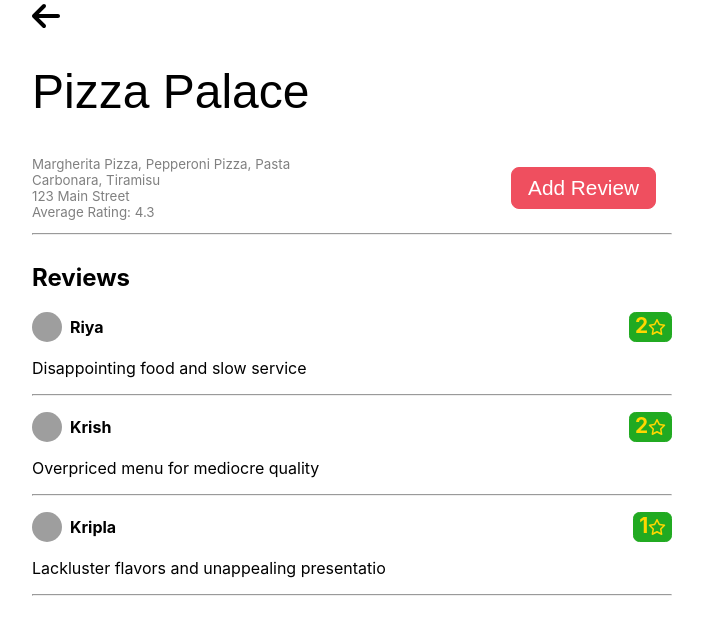
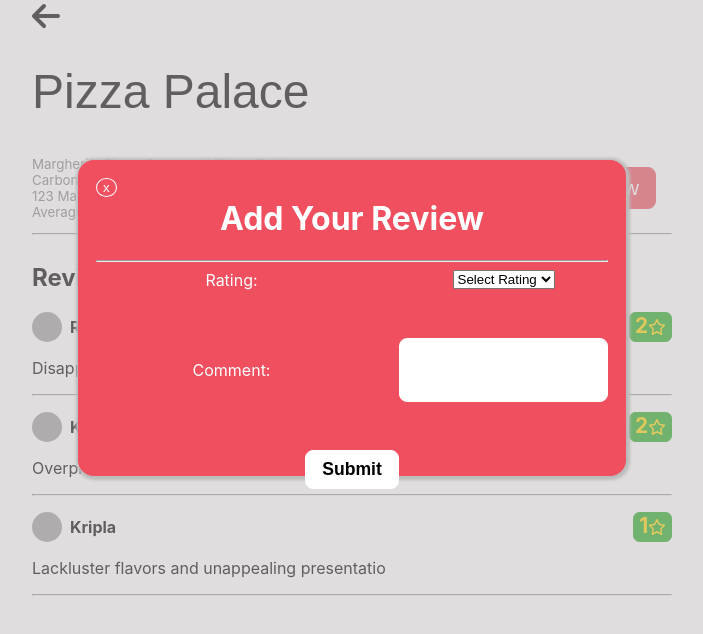
Before and after one commit to WadadParker/mcr6, a React (Create React App) app: page /review/1 in a window 1280 px wide. Both pictures are taken after a click on the button "Add Review". Shown: the top 634 px of the page, without its empty margins (288-991 px from the left). Built offline with nearby package versions, Linux system fonts and the light colour scheme; grey boxes are pictures that could not be loaded.

Commit message:
style: review modal

```diff
--- a/src/components/reviewModal/ReviewModal.jsx
+++ b/src/components/reviewModal/ReviewModal.jsx
@@ -4,19 +4,35 @@ import { useContext } from "react";
 
 import {HotelContext} from "../../context/HotelContext"
 
-export const Modal=()=>
+export const ReviewModal=()=>
 {
     const {state,dispatch}=useContext(HotelContext);
-    const {input:{name}}=state;
+    const {input:{rating,comment}}=state;
     return (
         <div className={styles.modal}>
             <div className={styles[`modal-container`]}>
+                <button onClick={()=>dispatch({type:"CLEAR_INPUT"})} className={styles[`close-button`]}>x</button>
+
+                <h1 className={styles.heading}>Add Your Review</h1>
+                <hr/>
+
                 {/* input fields */}
-                <label htmlFor="name">Name</label>
-                <input id="name" value={name} placeholder="Enter Name" onChange={(e)=>dispatch({type:"INPUT_FIELDS",payload:e.target.value,inputField:"name"})}></input>
+                <main className={styles.main}>
+                <label htmlFor="rating" className={styles.label}>Rating:</label>
+                <select>
+                    <option disabled selected value="">Select Rating</option>
+                    <option>1</option>
+                    <option>2</option>
+                    <option>3</option>
+                    <option>4</option>
+                    <option>5</option>
+                </select>
 
-                <button onClick={()=>dispatch({type:"ADD"})}>Submit</button>
-                <button onClick={()=>dispatch({type:"CLEAR_INPUT"})}>Close</button>
+                <label htmlFor="name" className={styles.label}>Comment:</label>
+                <textarea className={styles.comment} id="name" value={comment} onChange={(e)=>dispatch({type:"INPUT_FIELDS",payload:e.target.value,inputField:"comment"})}></textarea>
+
+                <button className={styles.submit} onClick={()=>dispatch({type:"ADD"})}>Submit</button>
+                </main>
             </div>
         </div>
     )
--- a/src/components/reviewModal/reviewModal.module.css
+++ b/src/components/reviewModal/reviewModal.module.css
@@ -9,12 +9,55 @@
 }
 .modal-container {
     z-index: 12;
-    width: 30vw;
+    width: 40vw;
     height: fit-content;
     padding: 1rem;
-    border: 2px solid black;
+    border: 2px solid #ef4f5f;
     border-radius: 1rem;
     box-shadow: 1px 1px 3px 3px #bcbbbb;
     margin-top: 10rem;
+    background-color: #ef4f5f;
+    position: relative;
+    height: 35vh;
+}
+.close-button {
+    background-color: transparent;
+    border: 1px solid white;
+    border-radius: 50%;
+    color: white;
+    position: absolute;
+    left: 0;
+    margin-left: 1rem;
+}
+.heading {
+    color: white;
+}
+.submit {
+    padding: 0.5rem 1rem;
+    border: 1px solid white;
     background-color: white;
+    font-weight: 700;
+    font-family: sans-serif;
+    border-radius: 0.5rem;
+    font-size: 1.1rem;
+    grid-column: 1 / span 2;
 }
+.label {
+    color: white;
+}
+.main {
+    display: grid;
+    grid-template-columns: 1fr auto;
+    place-content: center;
+    place-items: center;
+    gap: 3rem 2rem;
+
+}
+.comment {
+    resize: none;
+    outline: none;
+    padding: 1rem;
+    border: 1px solid white;
+    border-radius: 0.5rem;
+
+}
--- a/src/pages/hotelReview/HotelReview.jsx
+++ b/src/pages/hotelReview/HotelReview.jsx
@@ -9,17 +9,19 @@ import { faArrowLeft } from '@fortawesome/free-solid-svg-icons'
 
 import {HotelContext} from "../../context/HotelContext";
 import { ReviewCard } from "../../components/reviewCard/ReviewCard";
+import {ReviewModal} from "../../components/reviewModal/ReviewModal";
 
 export const HotelReview=()=>
 {
     const {state,dispatch,sortByCuisine}=useContext(HotelContext);
-    const {hotelList}=state;
+    const {hotelList, showModal}=state;
     const {hotelID}=useParams();
     const navigate=useNavigate();
 
     const hotel=[...hotelList].find(({id})=>id===Number(hotelID))
 
     return (
+        <> {showModal && <ReviewModal />}
         <div className={styles[`hotel-review-container`]}>
             <nav className={styles.nav}>
             <FontAwesomeIcon icon={faArrowLeft} className={styles.icon} onClick={()=>navigate("/")}/>
@@ -30,7 +32,7 @@ export const HotelReview=()=>
                 <small>{hotel?.address}</small>
                 <small>Average Rating: {hotel?.averageRating}</small>
             </header>
-            <button className={buttonStyle.button}>Add Review</button>
+            <button className={buttonStyle.button} onClick={()=>dispatch({type:"TOGGLE_MODAL",payload:true})}>Add Review</button>
            <span className={styles.line}> <hr/></span>
            <h2>Reviews</h2>
 
@@ -41,6 +43,8 @@ export const HotelReview=()=>
                 </li>
             ))}
            </ul>
+
         </div>
+        </>
     )
 }
```
